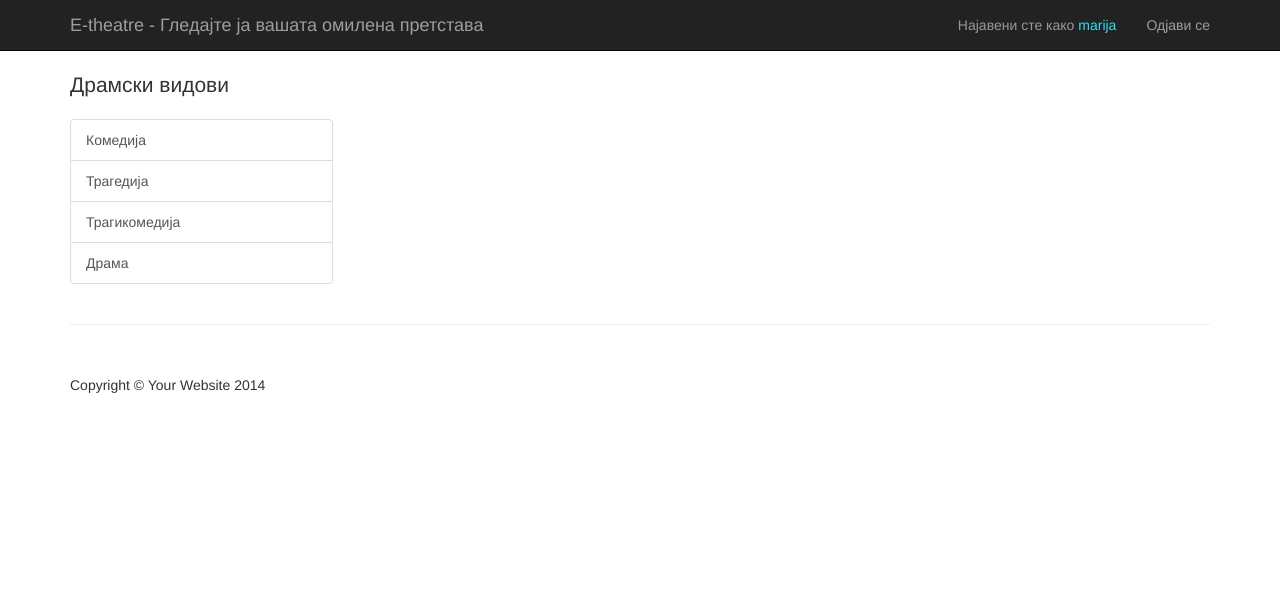
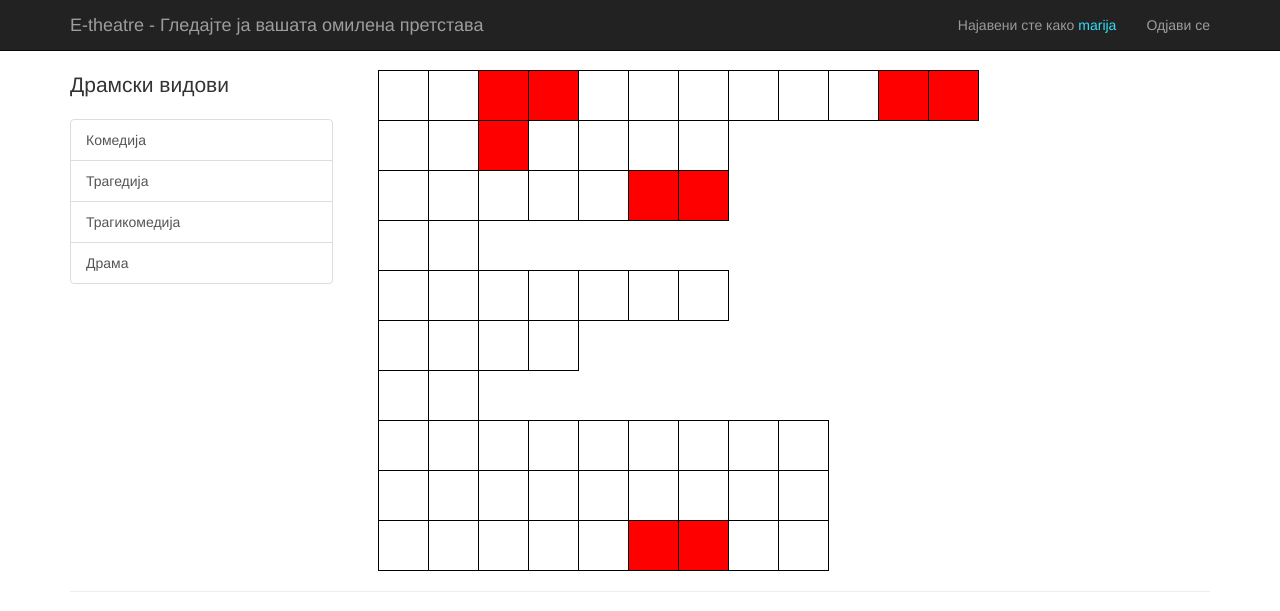
Before and after one commit to DancheNikoloska/e-tickets, a PHP site: page /chooseSeat.php in a window 1280 px wide; the page is wider, and only the part inside the window is pictured. Shown: the top 611 px of that part. Run offline with PHP 8.4, Linux system fonts and the light colour scheme; a user stored in the database is signed in; data comes from the database, SQL or seed files in the repository; data that the repository does not hold is empty; some libraries are stand-ins or nearby versions.

Commit message:
sedista fix

```diff
--- a/chooseSeat.php
+++ b/chooseSeat.php
@@ -21,6 +21,13 @@
     <link href='http://fonts.googleapis.com/css?family=Lato:400,700' rel='stylesheet' type='text/css'>
 		<!--<link rel="stylesheet" type="text/css" href="css/jquery.seat-charts.css">-->
 		<link rel="stylesheet" type="text/css" href="css/style.css">
+	<style>
+		td{
+         height: 50px;
+         width: 50px;
+         border: 1px solid black;
+        }
+	</style>
 </head>
 
 <body>
@@ -88,12 +95,9 @@
 
 	//create seats
 
-	//create 11 seats in 1 row
+
+	//create 7 seats in 2 row
 	for($i=0;$i<11;$i++){
-	  $hall[0][]=0;
-	}
-	//create 7 seats in 2 row
-	for($i=0;$i<7;$i++){
 	  $hall[1][]=0;
 	}
 	//create 7 seats in 3 row
@@ -136,7 +140,7 @@
 
 
 
- $conn=mysqli_connect('localhost','root','','e-tickets');
+ $conn=$link;
  $sql = "select * from tickets";
  $result= mysqli_query($conn,$sql);
  while($data = mysqli_fetch_assoc($result)){
@@ -146,7 +150,7 @@
 
 
  //draw hall
- for($i=0;$i<sizeof($hall);$i++){
+ for($i=1;$i<sizeof($hall);$i++){
     echo "<tr>";
 	for($j=0;$j<sizeof($hall[$i]);$j++){
 	if($hall[$i][$j]==1){
```
